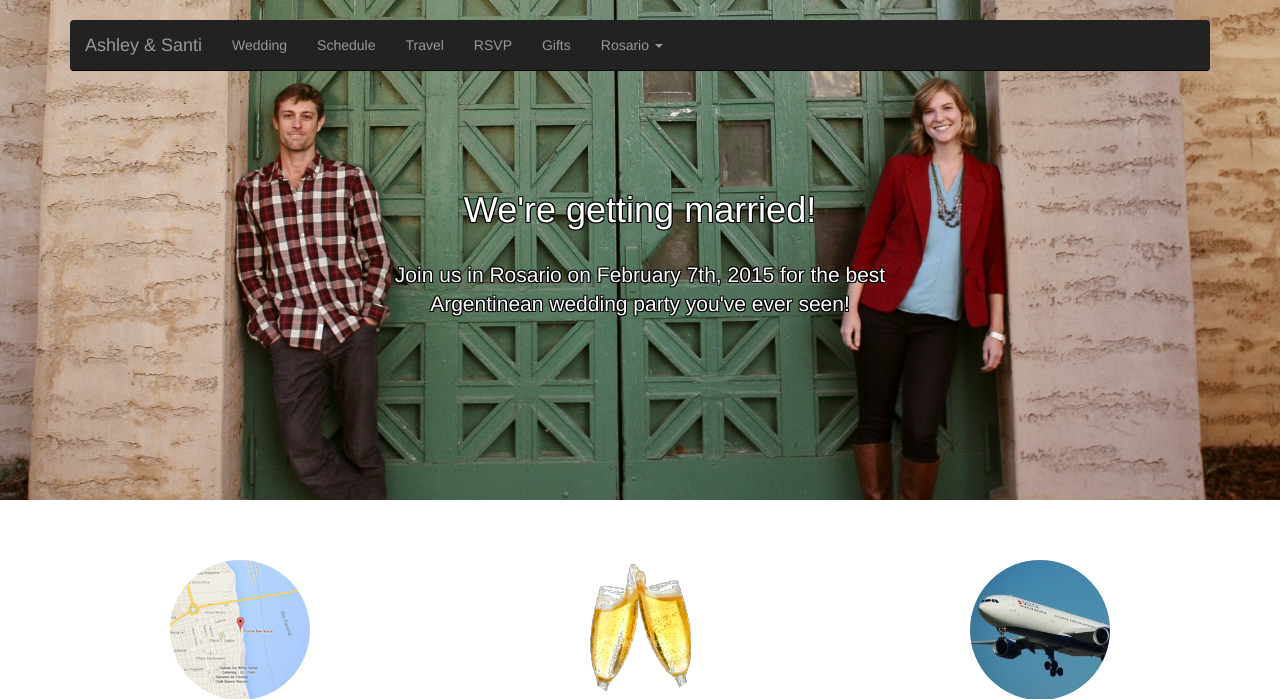
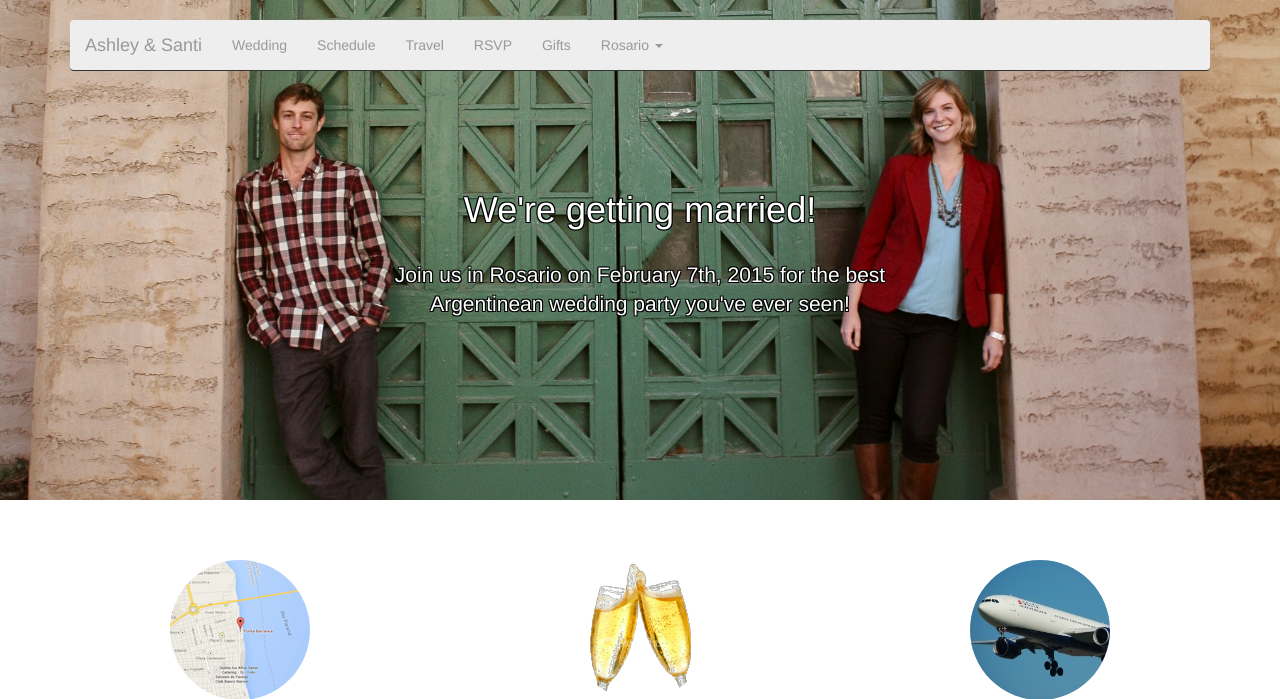
Before and after one commit to burdzwastaken/ashley.santi.io, a Flask app: page / in a window 1280 px wide. Shown: the top 699 px of the page. Run offline with Flask 2, Linux system fonts and the light colour scheme; some libraries are stand-ins or nearby versions.

Commit message:
black border was too harsh; let's go with light gray

```diff
--- a/static/css/main.css
+++ b/static/css/main.css
@@ -31,6 +31,10 @@ body {
   padding-left: 15px;
 }
 
+.navbar-inverse {
+    background-color: #EEE;
+    border-color: #333;
+}
 
 /* CUSTOMIZE THE CAROUSEL
 -------------------------------------------------- */
```
